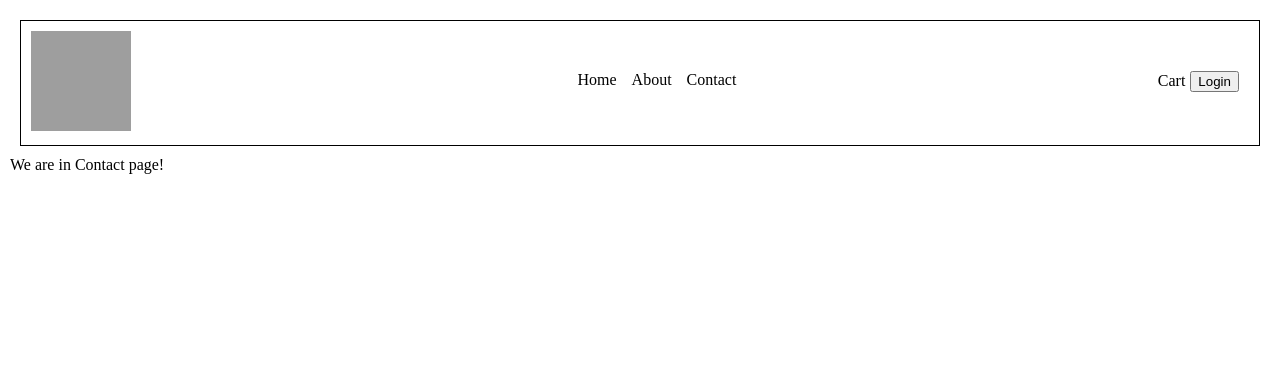
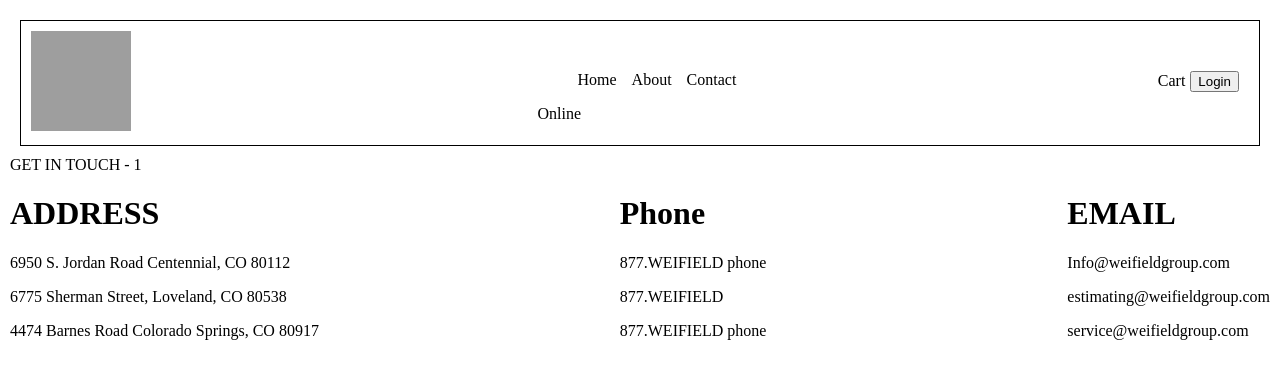
Before and after one commit to jaygiri-gosai/react-food-app, a React (Vite) app: page /contact in a window 1280 px wide. Shown: the top 378 px of the page. Built offline with nearby package versions, Linux system fonts and the light colour scheme; grey boxes are pictures that could not be loaded.

Commit message:
class component and custom hooks

```diff
--- a/index.css
+++ b/index.css
@@ -80,3 +80,7 @@
   margin: 5px;
   padding: 5px;
 }
+.contact-container {
+  display: flex;
+  justify-content: space-between;
+}
--- a/src/components/Contact.js
+++ b/src/components/Contact.js
@@ -1,7 +1,90 @@
 import React from "react";
+import { ADDRESS_DATA, PHONE_DATA } from "../utils/constants";
 
-const Contact = () => {
-  return <div>We are in Contact page!</div>;
-};
+class Contact extends React.Component {
+  constructor(props) {
+    super(props);
+    this.state = {
+      counter: 0,
+    };
+    console.log("Constructor called");
+  }
+
+  componentDidMount() {
+    console.log("componentDidMount called");
+    this.setState((state, props) => {
+      return { counter: state.counter + 1 };
+    });
+    console.log("state updated");
+  }
+
+  componentDidUpdate(prevProps, prevState) {
+    console.log("componentDidUpdate called");
+  }
+
+  render() {
+    console.log("render called");
+    return (
+      <div>
+        GET IN TOUCH - {this.state.counter}
+        <div className="contact-container">
+          <Address data={ADDRESS_DATA}></Address>
+          <Phone data={PHONE_DATA}></Phone>
+          <Email></Email>
+        </div>
+      </div>
+    );
+  }
+}
+
+class Address extends React.Component {
+  render() {
+    return (
+      <div>
+        <h1>ADDRESS</h1>
+        {this.props.data.map((address, index) => {
+          return <p key={index}>{address}</p>;
+        })}
+      </div>
+    );
+  }
+}
+
+class Phone extends React.Component {
+  render() {
+    return (
+      <div>
+        <h1>Phone</h1>
+        {this.props.data.map((phone, index) => {
+          return <p key={index}>{phone}</p>;
+        })}
+      </div>
+    );
+  }
+}
+
+class Email extends React.Component {
+  render() {
+    return (
+      <div>
+        <h1>EMAIL</h1>
+        <p>
+          <a href="mailto: Info@weifieldgroup.com">Info@weifieldgroup.com</a>
+        </p>
+
+        <p>
+          <a href="mailto: estimating@weifieldgroup.com">
+            estimating@weifieldgroup.com
+          </a>
+        </p>
+        <p>
+          <a href="mailto: service@weifieldgroup.com">
+            service@weifieldgroup.com
+          </a>
+        </p>
+      </div>
+    );
+  }
+}
 
 export default Contact;
--- a/src/components/Header.js
+++ b/src/components/Header.js
@@ -1,5 +1,6 @@
 import { useState } from "react";
 import { Link } from "react-router-dom";
+import isOnline from "../utils/isOnline";
 
 const Header = () => {
   const [isLogin, setIsLogin] = useState(false);
@@ -24,6 +25,7 @@
             <Link to="/contact">Contact</Link>
           </li>
         </ul>
+        <span>{isOnline() ? "Online" : "Offline"}</span>
       </div>
 
       <div className="cart">
--- a/src/components/Restaurant.js
+++ b/src/components/Restaurant.js
@@ -5,18 +5,26 @@
 
 const Restaurant = () => {
   let { rid } = useParams();
-  const [restaurantMenu, setRestaurantMenu] = useState([]);
-
+  const [restaurantMenu, setRestaurantMenu] = useState(Object);
+  const [apiStatus, setAPIStatus] = useState(0);
   const getRestaurantDetail = async () => {
     const data = await fetch(DETAIL_API + rid);
     const json = await data.json();
-    Object.keys(json).length > 0
-      ? setRestaurantMenu(json?.data)
-      : setRestaurantMenu([]);
+
+    if (Object.keys(json).length > 0 && json?.statusCode == 0) {
+      setRestaurantMenu(json?.data);
+      setAPIStatus(0);
+    } else {
+      setRestaurantMenu(Object);
+      setAPIStatus(1);
+    }
   };
+
   useEffect(() => {
     getRestaurantDetail();
   }, []);
+
+  if (apiStatus == 1) return <h1>Restaurant not found!</h1>;
 
   return Object.keys(restaurantMenu).length <= 0 ? (
     <Shimmer />
--- a/src/utils/constants.js
+++ b/src/utils/constants.js
@@ -6,3 +6,15 @@
 
 export const IMG_URL =
   "https://res.cloudinary.com/swiggy/image/upload/fl_lossy,f_auto,q_auto,w_508,h_320,c_fill/";
+
+export const ADDRESS_DATA = [
+  "6950 S. Jordan Road Centennial, CO 80112",
+  "6775 Sherman Street, Loveland, CO 80538",
+  "4474 Barnes Road Colorado Springs, CO 80917",
+];
+
+export const PHONE_DATA = [
+  "877.WEIFIELD phone",
+  "877.WEIFIELD",
+  "877.WEIFIELD phone",
+];
--- /dev/null
+++ b/src/utils/isOnline.js
@@ -0,0 +1,25 @@
+import { useEffect, useState } from "react";
+
+const isOnline = () => {
+  const [isOnline, setIsOnline] = useState(true);
+
+  useEffect(() => {
+    const handleOnline = () => {
+      setIsOnline(true);
+    };
+    const handleOffline = () => {
+      setIsOnline(false);
+    };
+    window.addEventListener("online", handleOnline);
+    window.addEventListener("offline", handleOffline);
+
+    return () => {
+      window.removeEventListener("online", handleOnline);
+      window.removeEventListener("offline", handleOffline);
+    };
+  }, []);
+
+  return isOnline;
+};
+
+export default isOnline;
```
